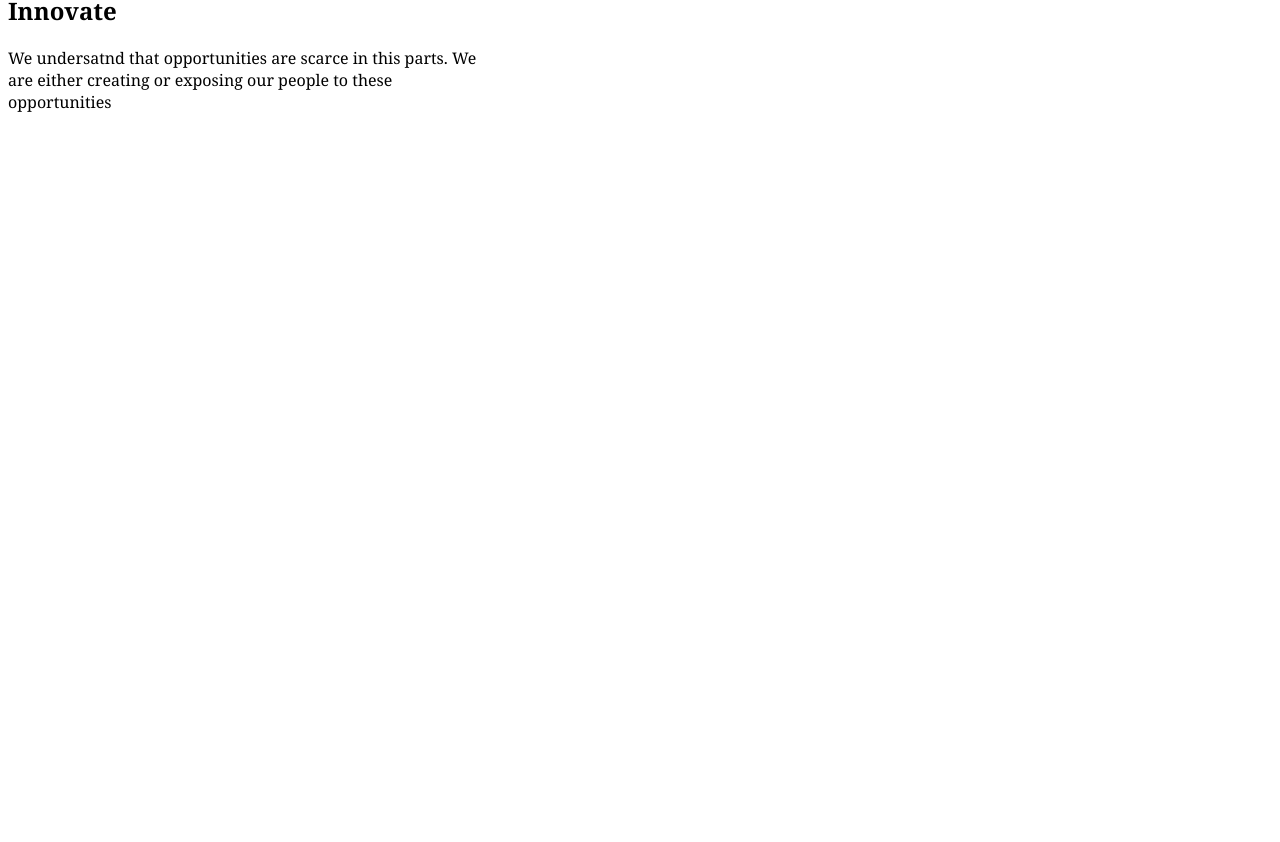
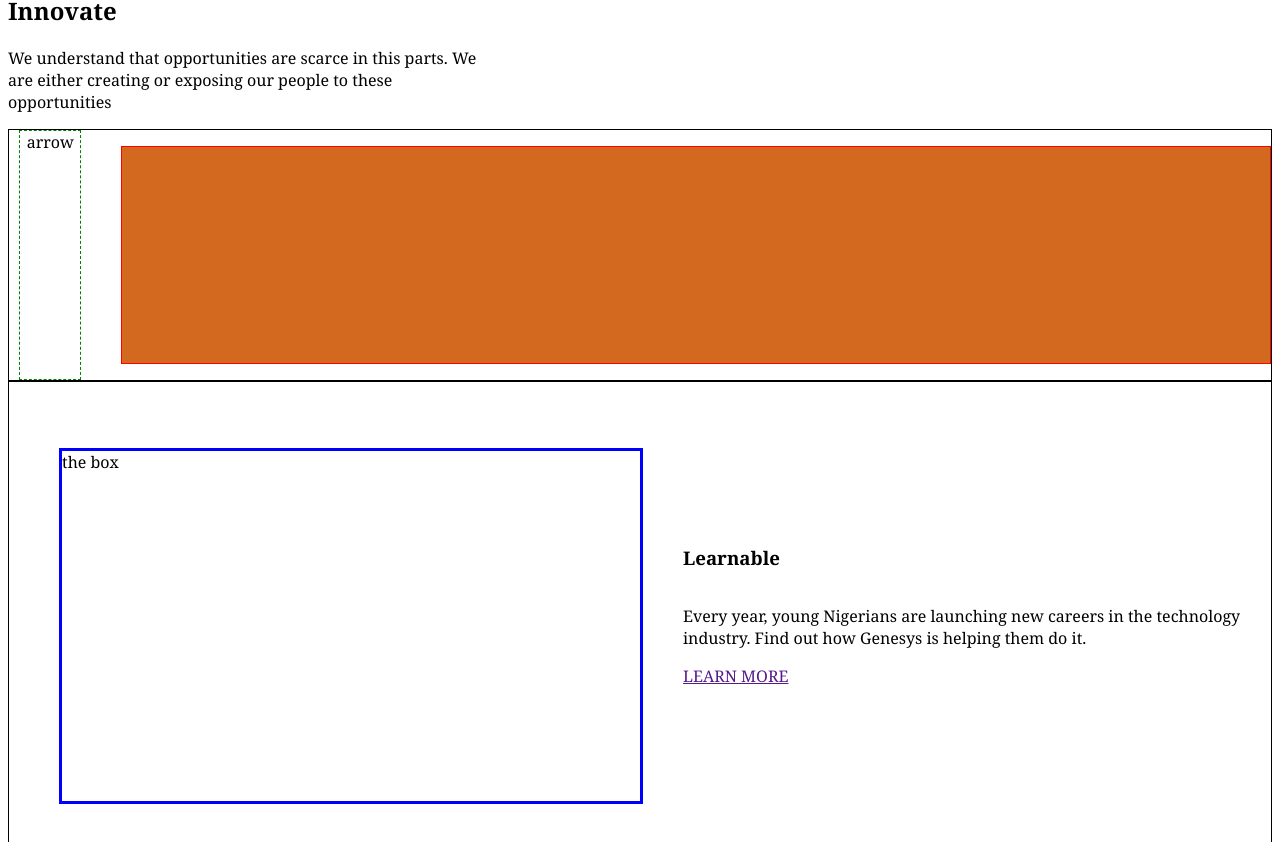
Before and after one commit to king-Alex-d-great/kingapp, a React (Create React App) app: page / in a window 1280 px wide. Shown: the part 232-1074 px from the top of the page. Before the commit the page ends 800 px from the top, so only its background shows below. Built offline with nearby package versions, Linux system fonts and the light colour scheme.

Commit message:
start footer

```diff
--- a/src/components/homepage.jsx
+++ b/src/components/homepage.jsx
@@ -5,7 +5,7 @@ class Homepage extends Component {
     state = {  }
     render() {
         return (
-
+<div>
 <section id="section1">
     <Navbar />,
     <header>
@@ -14,13 +14,71 @@ class Homepage extends Component {
        Opportunities To Grow And<br/>
         Innovate</h1>
     </header>
-<p>We undersatnd that opportunities are scarce in this parts. We<br/>
+<p>We understand that opportunities are scarce in this parts. We<br/>
 are either creating or exposing our people to these<br/>
 opportunities
 </p>
+</section>
+
+<section>
+<div className='image1'>
+    <icon> arrow </icon>
+    <figure className='iconbox'></figure>
+</div>
+<div className='mainboxes'>
+    <figure className='mainboxfigure'>the box</figure>
+    <text>
+        <h3>Learnable</h3>
+        <p>Every year, young Nigerians are launching new careers in the technology<br/>
+        industry. Find out how Genesys is helping them do it.
+        </p>
+        <a href=''>LEARN MORE</a>
+    </text>
+</div>
+<div className='mainboxescolor'><text>
+        <h3>Agora</h3>
+        <p>We are reimagining the workplace andhow people work. Find out how our <br/>
+            co-working space can help you enjoy the work that you do.</p>
+        <a href=''>LEARN MORE</a>
+    </text>
+
+    <figure className='mainboxfigure'>the box</figure>
+
+</div>
+<div className='mainboxes'>
+    <figure className='mainboxfigure'>the box</figure>
+    <text>
+        <h3>StartZone</h3>
+        <p>The business environment is harsh for early-stage businesses. We can help you<br/>
+        rise above it all</p>
+        <a href=''>HERE'S HOW</a>
+    </text>
+</div>
+<div>
+    <div>
+        <div className='mainboxes'>
+    <figure className='mainboxfigure'>genesys ignite box</figure>
+        <h3><a href=''>Genesys<br/> Ignite</a></h3>
+
+</div>
+<div className='mainboxes'>
+    <figure className='mainboxfigure'>the box</figure>
+    <text>
+        <h3>Agora</h3>
+        <p>We are reimagining the workplace andhow people work. Find out how our <br/>
+            co-working space can help you enjoy the work that you do.</p>
+        <a href=''>LEARN MORE</a>
+    </text>
+</div>
+
+    </div>
+    <h1>Other things we do</h1>
+
+</div>
 
 </section>
-          );
+   </div>
+       );
     }
 }
 
--- a/src/style.css
+++ b/src/style.css
@@ -30,3 +30,55 @@ margin-right: 15px;
     font-size: 8px;
     margin-right: 15px;
 }
+.image1{
+    display:flex;
+    border:1px solid black;
+    height: 250px;
+    justify-content: center;
+    align-content: center;
+}
+.image1 > icon {
+    width: 5%;
+    border: 1px dashed green;
+    text-align: center;
+    margin-left:10px;
+    margin-right: 0px;
+}
+.iconbox {
+width: 95%;
+border: 1px solid red;
+margin-right: 0px;
+background-color: chocolate;
+
+}
+.mainboxes{
+    display:flex;
+    align-content: center;
+    height: 500px;
+    border: 1px solid black;
+    padding:50px 10px 0px 10px;
+}
+.mainboxescolor{
+    display:flex;
+    align-content: center;
+    height: 500px;
+    border: 1px solid black;
+    padding:50px 10px 0px 10px;
+    background-color:rgb(240, 239, 239) ;
+}
+.mainboxfigure{
+
+    border: 3px solid blue;
+    height: 70%;
+    width: 50%;
+}
+ text {
+    display:flex;
+    flex-direction: column;
+   justify-content: center;
+   height:70%;
+   width:50%;
+}
+.colored{
+    background-color: darkgray;
+}
```
